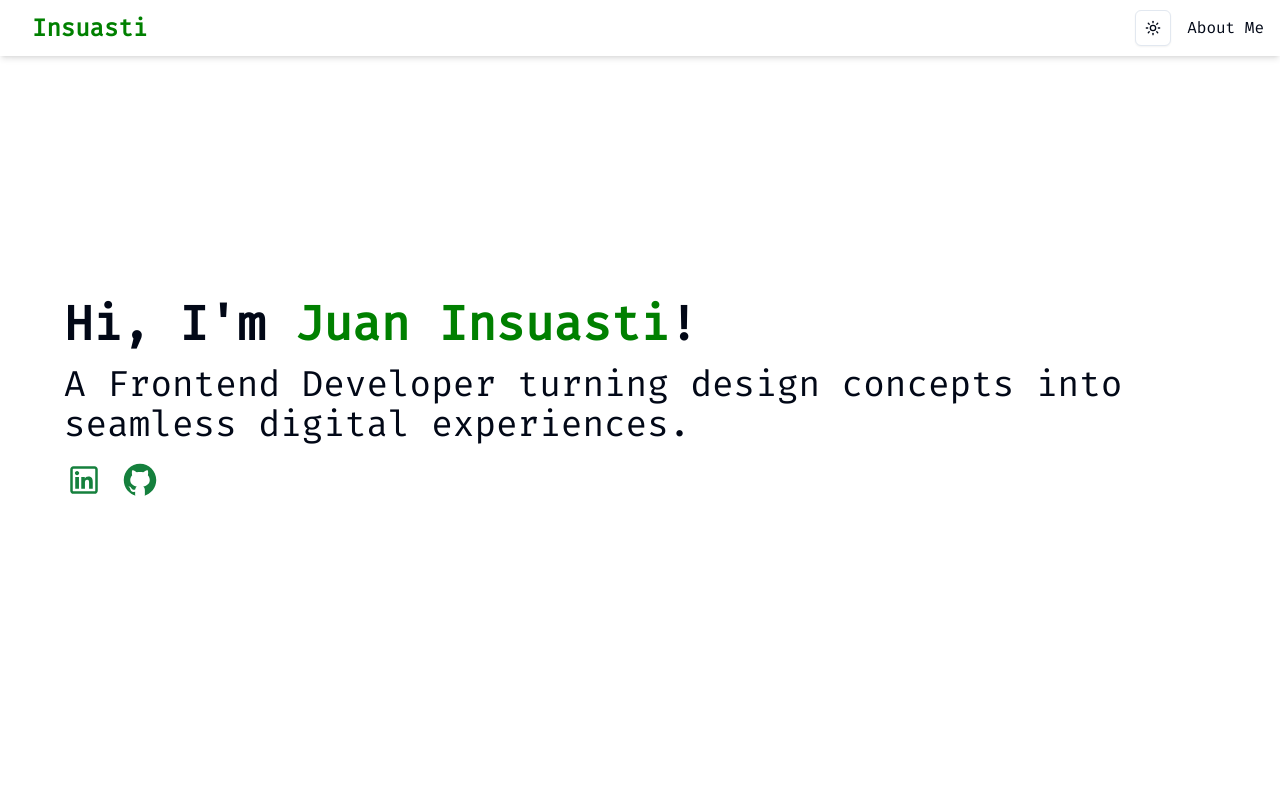
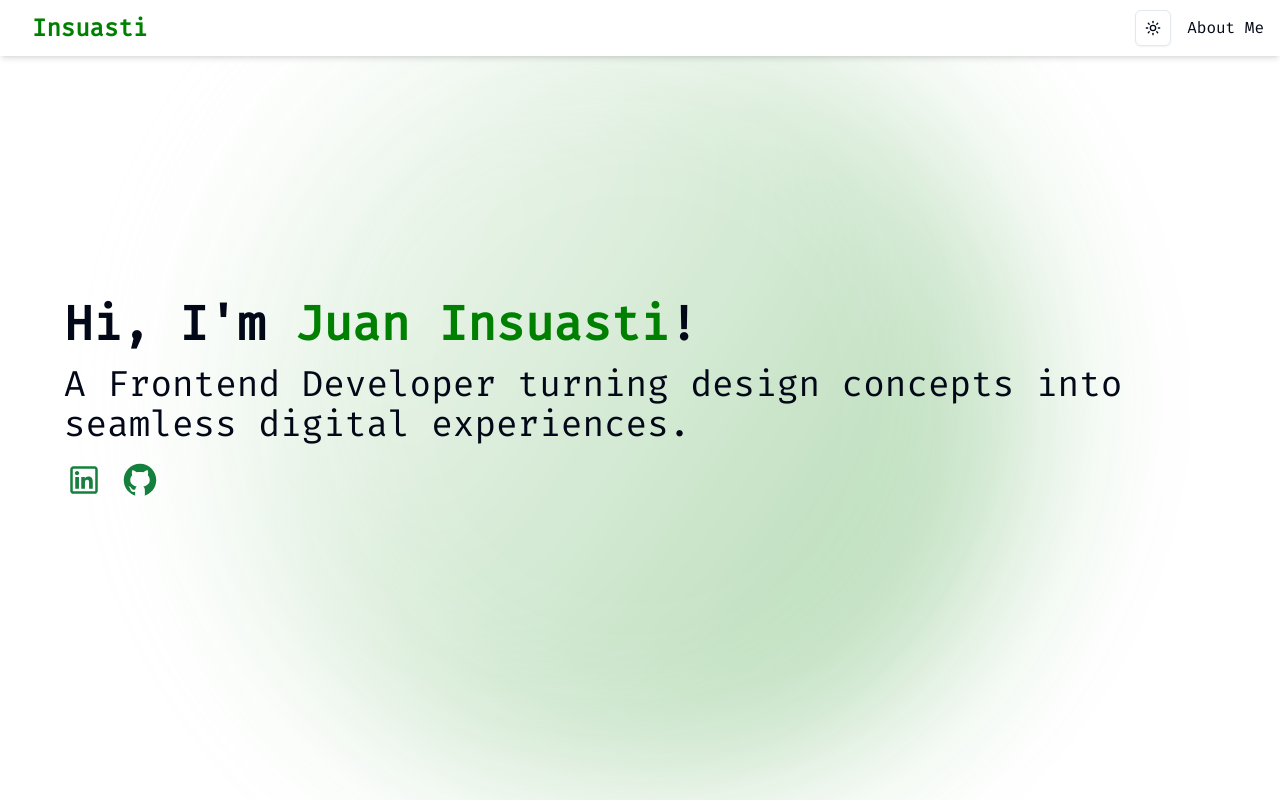
Before and after one commit to juan-insuasti/insuasti-web, a Next.js app in the folder ui/: page / in a window 1280 px wide. Shown: the top 800 px of the page. Built offline with nearby package versions, Linux system fonts and the light colour scheme.

Commit message:
feat(hero): add hero bg animation

```diff
--- a/ui/src/ui/Hero.tsx
+++ b/ui/src/ui/Hero.tsx
@@ -12,7 +12,11 @@ interface HeroProps {
 
 export const Hero = ({ title, description, children }: HeroProps) => {
   return (
-    <SectionFullPage>
+    <SectionFullPage className="relative">
+      <div className="absolute inset-0 -z-10 inline-flex h-full w-full animate-pulse items-center justify-center overflow-hidden blur-3xl filter">
+        <div className="absolute ml-[-3em] aspect-square h-full animate-spin rounded-full bg-gradient-to-tr from-primary to-background opacity-20 blur-xl dark:to-secondary" />
+        <div className="absolute aspect-square h-full animate-spin rounded-full bg-gradient-to-bl from-background to-primary opacity-20 blur-3xl dark:from-secondary" />
+      </div>
       <Typography as="h1" variant="h1">
         {title}
       </Typography>
```
